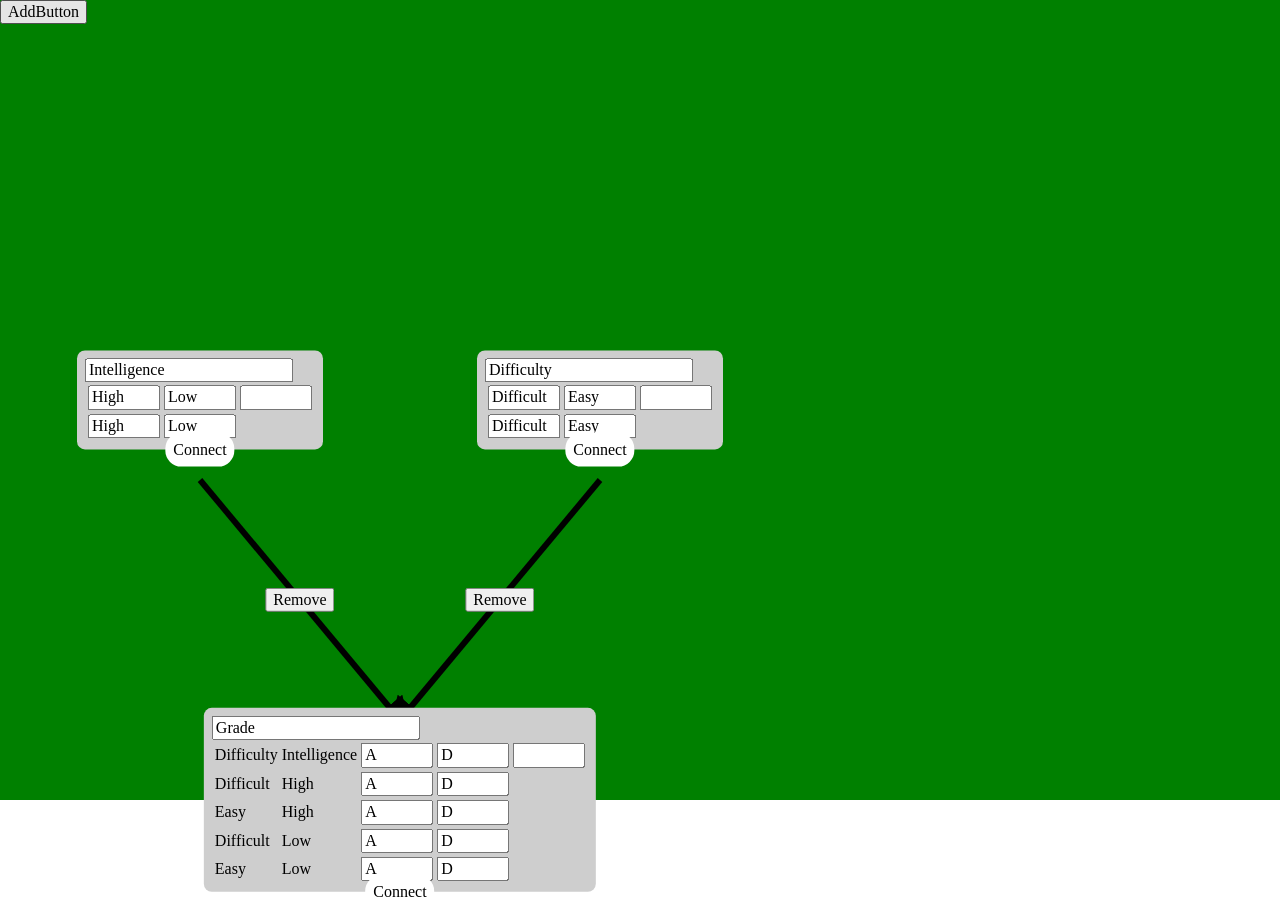
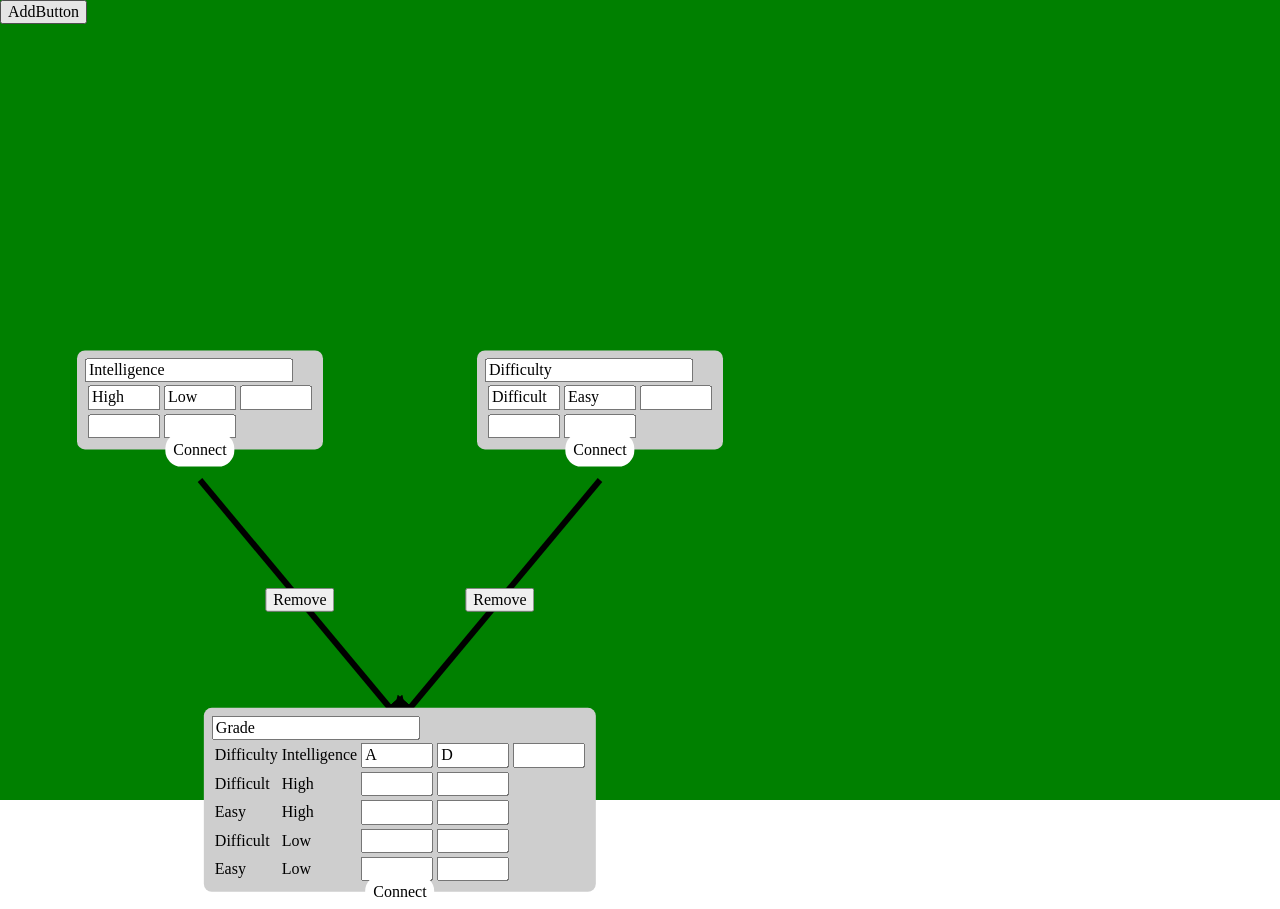
Before and after one commit to TobiasJacob/bayes-network, a React app: page / in a window 1280 px wide. Built offline with nearby package versions, Linux system fonts and the light colour scheme.

Commit message:
Added possibility to enter table values

```diff
--- a/src/components/bayes_canvas.tsx
+++ b/src/components/bayes_canvas.tsx
@@ -23,7 +23,7 @@ const BayesCanvas = () => {
                     name: "Node",
                     table: {
                         nodeValues: {"val0": "A"},
-                        rows: {"": {"val0": 1.0} }
+                        rows: {"": {"val0": "1.0"} }
                     }
                 }
             }
--- a/src/components/bayes_node_core.tsx
+++ b/src/components/bayes_node_core.tsx
@@ -1,5 +1,5 @@
 import React, { ChangeEvent, useState } from 'react';
-import { BayesNetworkData, BayesNodeData, getValueCombinations } from '../data/bayes_network';
+import { BayesNetworkData, BayesNodeData, getConditionCombinations, hashCondition } from '../data/bayes_network';
 import { TempConnection } from './bayes_connection_renderer';
 
 import './bayes_node_core.css';
@@ -55,15 +55,32 @@ const BayesNodeCore = ({nodeName, network, setNetwork}: NodeProps) => {
             }
         })
     }
+    const changeRowData = (condKey: string, valKey: string, ev: ChangeEvent<HTMLInputElement>) => {
+        ev.preventDefault()
+        setNode({
+            ...bNode,
+            table: {
+                ...bNode.table,
+                rows: {
+                    ...bNode.table.rows,
+                    [condKey]: {
+                        ...bNode.table.rows[condKey],
+                        [valKey]: ev.target.value
+                    }
+                }
+            }
+        })
 
-    const rows = getValueCombinations(network, nodeName);
+    }
+    const conditions = getConditionCombinations(network, nodeName);
+    console.log(network.nodes[nodeName].table.rows);
 
     return <div className='BayesNodeCore'>
         <input type="text" value={bNode.name} onChange={setName}/>
         <table>
             <thead>
                 <tr>
-                    {...Object.entries(rows[0]).map(([nodeKey, _]) => {
+                    {...Object.entries(conditions[0]).map(([nodeKey, _]) => {
                         return <td key={nodeKey}>
                             {network.nodes[nodeKey].name}
                         </td>
@@ -80,16 +97,18 @@ const BayesNodeCore = ({nodeName, network, setNetwork}: NodeProps) => {
             </thead>
             <tbody>
                 {
-                    rows.map((row) => {
+                    conditions.map((cond) => {
+                        const condKey = hashCondition(cond);
+                        const rowData: Record<string, string> = network.nodes[nodeName].table.rows[condKey] || {};
                         return <tr>
-                            {...Object.entries(row).map(([nodeKey, nodeVal]) => {
+                            {...Object.entries(cond).map(([nodeKey, nodeVal]) => {
                                 return <td key={nodeKey}>
                                     {network.nodes[nodeKey].table.nodeValues[nodeVal]}
                                 </td>
                             })}
                             {...Object.entries(bNode.table.nodeValues).map(([key, val]) => {
                                 return <td key={key}>
-                                    <input type="text" value={val} onChange={(ev) => changeValue(key, ev)} className="ProbTabInput"/>
+                                    <input type="text" value={rowData[key] || ""} onChange={(ev) => changeRowData(condKey, key, ev)} className="ProbTabInput"/>
                                 </td>
                             })}
                         </tr>
--- a/src/data/bayes_network.ts
+++ b/src/data/bayes_network.ts
@@ -1,6 +1,6 @@
 export class ProbabilityTable {
     nodeValues: Record<string, string>
-    rows: Record<string, Record<string, number>>
+    rows: Record<string, Record<string, string>>
 }
 
 export class BayesNodeData {
@@ -107,7 +107,7 @@ const generatePossibleValues = (network: BayesNetworkData, parentIDs: string[],
     return result;
 }
 
-export const getValueCombinations = (network: BayesNetworkData, nodeName: string) => {
+export const getConditionCombinations = (network: BayesNetworkData, nodeName: string) => {
     const parentKeys = getParents(network, nodeName);
     console.log(parentKeys);
 
@@ -115,3 +115,11 @@ export const getValueCombinations = (network: BayesNetworkData, nodeName: string
     console.log(result);
     return result;
 }
+
+export const hashCondition = (cond: Record<string, string>) => {
+    let res = "";
+    Object.entries(cond).forEach(([k, v]) => {
+        res += k + "=" + v + ",";
+    })
+    return res;
+}
```
